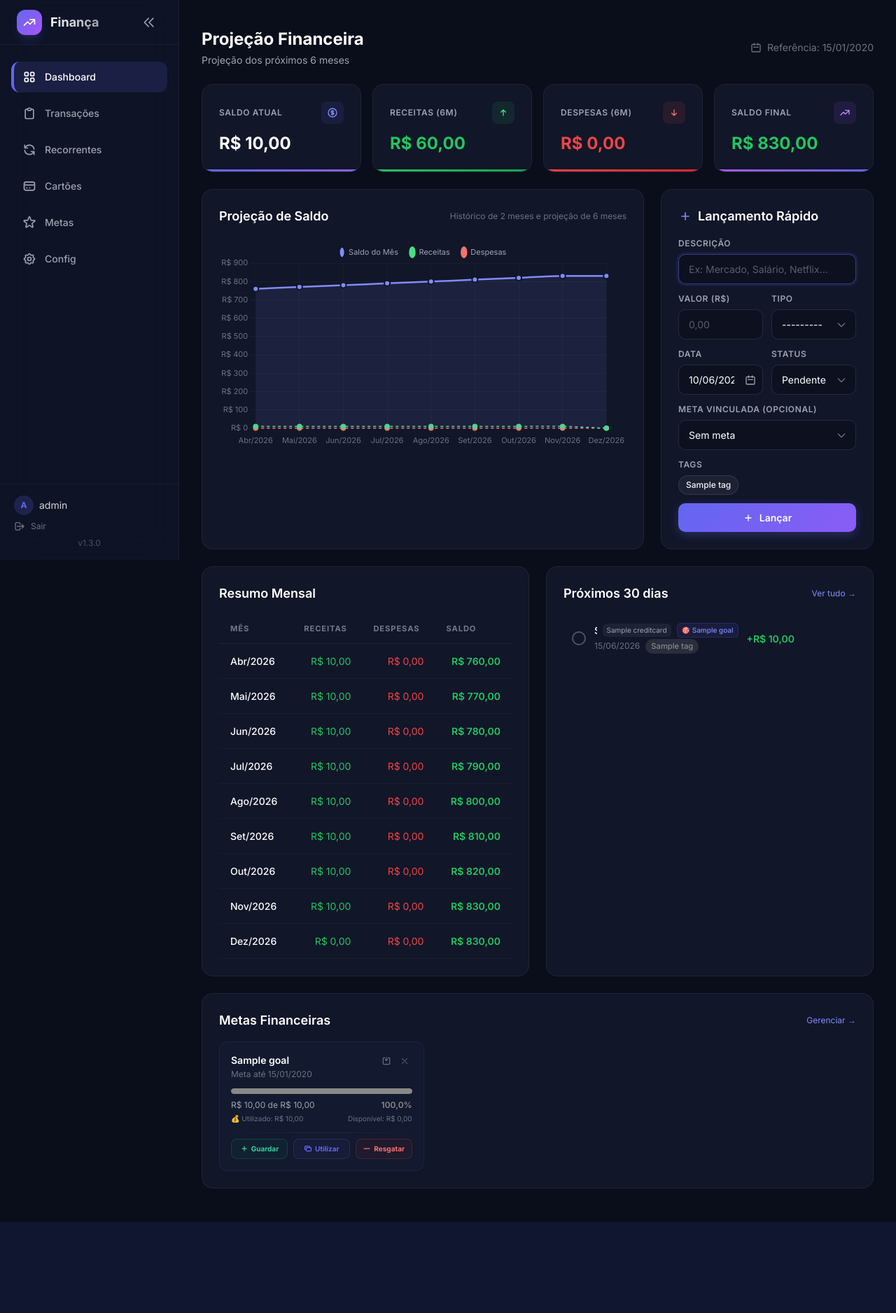
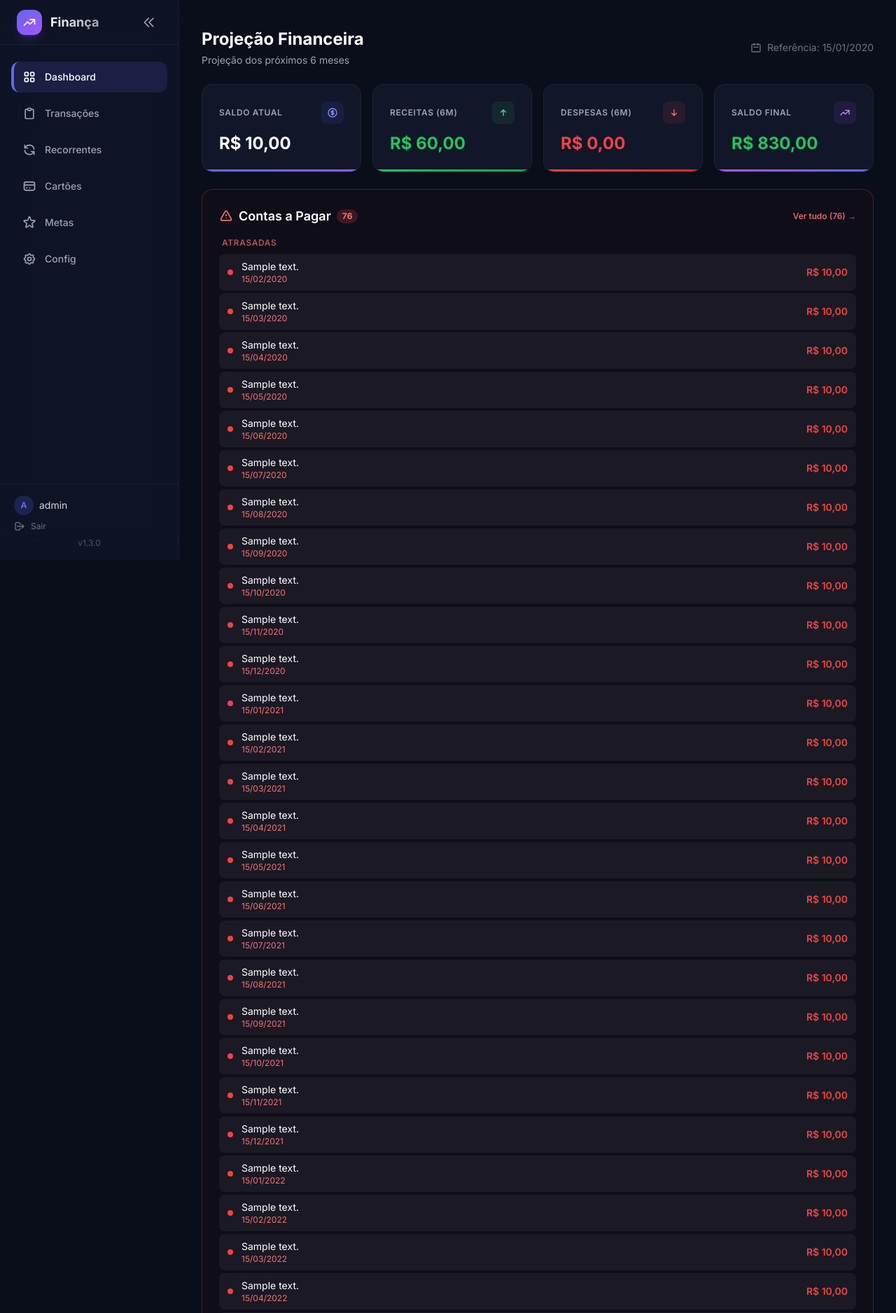
Before and after one commit to BrunoRodri/financas-ia, a Django app: page / in a window 1280 px wide. Shown: the top 1876 px of the page at 70% size. Before the commit the page ends 1746 px from the top, so only its background shows below. Run offline with Django 5.2, Linux system fonts and the light colour scheme; a user stored in the database is signed in; data comes from the database, SQL or seed files in the repository; tables that the repository leaves empty hold one stand-in row (values such as "Sample post"); some libraries are stand-ins or nearby versions.

Commit message:
feat: adiciona seção de contas a pagar no dashboard com atrasadas e vencendo hoje
Co-Authored-By: Claude Sonnet 4.6 <noreply@anthropic.com>

```diff
--- a/core/views.py
+++ b/core/views.py
@@ -51,6 +51,16 @@ def dashboard(request):
     upcoming = get_upcoming_transactions(request.user, days=30)
     goals = Goal.objects.filter(user=request.user, is_archived=False)
     settings = UserSettings.load(request.user)
+    today = timezone.localdate()
+
+    overdue_qs = Transaction.objects.filter(
+        user=request.user,
+        status=Transaction.Status.PENDING,
+        due_date__lte=today,
+    ).exclude(funded_by_goal=True).select_related('credit_card').order_by('due_date')
+    overdue = overdue_qs.filter(due_date__lt=today)
+    due_today = overdue_qs.filter(due_date=today)
+    overdue_count = overdue_qs.count()
 
     # Dados para o gráfico (Chart.js)
     chart_labels = [m['month_label'] for m in projection['monthly_summary']]
@@ -71,7 +81,10 @@ def dashboard(request):
         'chart_balances': chart_balances,
         'chart_income': chart_income,
         'chart_expense': chart_expense,
-        'today': timezone.localdate(),
+        'today': today,
+        'overdue': overdue,
+        'due_today': due_today,
+        'overdue_count': overdue_count,
     }
     return render(request, 'dashboard.html', context)
 
--- a/templates/dashboard.html
+++ b/templates/dashboard.html
@@ -88,6 +88,60 @@
             {% endwith %}
         </div>
     </div>
+
+    <!-- Contas a Pagar (atrasadas + hoje) -->
+    {% if overdue_count %}
+    <div class="card border border-red-500/30 bg-red-950/10">
+        <div class="flex items-center justify-between mb-4">
+            <div class="flex items-center gap-2">
+                <svg class="w-5 h-5 text-red-400 flex-shrink-0" fill="none" stroke="currentColor" viewBox="0 0 24 24">
+                    <path stroke-linecap="round" stroke-linejoin="round" stroke-width="2"
+                        d="M12 9v2m0 4h.01m-6.938 4h13.856c1.54 0 2.502-1.667 1.732-3L13.732 4c-.77-1.333-2.694-1.333-3.464 0L3.34 16c-.77 1.333.192 3 1.732 3z" />
+                </svg>
+                <h2 class="text-lg font-semibold text-white">Contas a Pagar</h2>
+                <span class="px-2 py-0.5 rounded-full text-xs font-bold bg-red-500/20 text-red-400">{{ overdue_count }}</span>
+            </div>
+            <a href="{% url 'transaction_list' %}?status=PENDING"
+               class="text-xs text-red-400 hover:text-red-300 transition-colors font-medium flex-shrink-0">
+                Ver tudo ({{ overdue_count }}) →
+            </a>
+        </div>
+
+        <div class="space-y-1">
+            {% if overdue %}
+            <p class="text-xs font-semibold uppercase tracking-wider text-red-400/70 px-1 pb-1">Atrasadas</p>
+            {% for txn in overdue %}
+            <div class="flex items-center justify-between py-2 px-3 rounded-lg bg-white/5 hover:bg-white/8 transition-colors">
+                <div class="flex items-center gap-3 min-w-0">
+                    <div class="w-2 h-2 rounded-full bg-red-500 flex-shrink-0"></div>
+                    <div class="min-w-0">
+                        <p class="text-sm text-white truncate">{{ txn.description }}</p>
+                        <p class="text-xs text-red-400">{{ txn.due_date|date:"d/m/Y" }}</p>
+                    </div>
+                </div>
+                <span class="text-sm font-semibold text-expense ml-3 flex-shrink-0">{{ txn.amount|brl }}</span>
+            </div>
+            {% endfor %}
+            {% endif %}
+
+            {% if due_today %}
+            <p class="text-xs font-semibold uppercase tracking-wider text-yellow-400/70 px-1 pb-1 {% if overdue %}pt-3{% endif %}">Vence Hoje</p>
+            {% for txn in due_today %}
+            <div class="flex items-center justify-between py-2 px-3 rounded-lg bg-white/5 hover:bg-white/8 transition-colors">
+                <div class="flex items-center gap-3 min-w-0">
+                    <div class="w-2 h-2 rounded-full bg-yellow-400 flex-shrink-0"></div>
+                    <div class="min-w-0">
+                        <p class="text-sm text-white truncate">{{ txn.description }}</p>
+                        <p class="text-xs text-yellow-400">Hoje, {{ txn.due_date|date:"d/m/Y" }}</p>
+                    </div>
+                </div>
+                <span class="text-sm font-semibold text-expense ml-3 flex-shrink-0">{{ txn.amount|brl }}</span>
+            </div>
+            {% endfor %}
+            {% endif %}
+        </div>
+    </div>
+    {% endif %}
 
     <!-- Chart + Quick Entry Row -->
     <div class="grid grid-cols-1 lg:grid-cols-3 gap-6">
```
